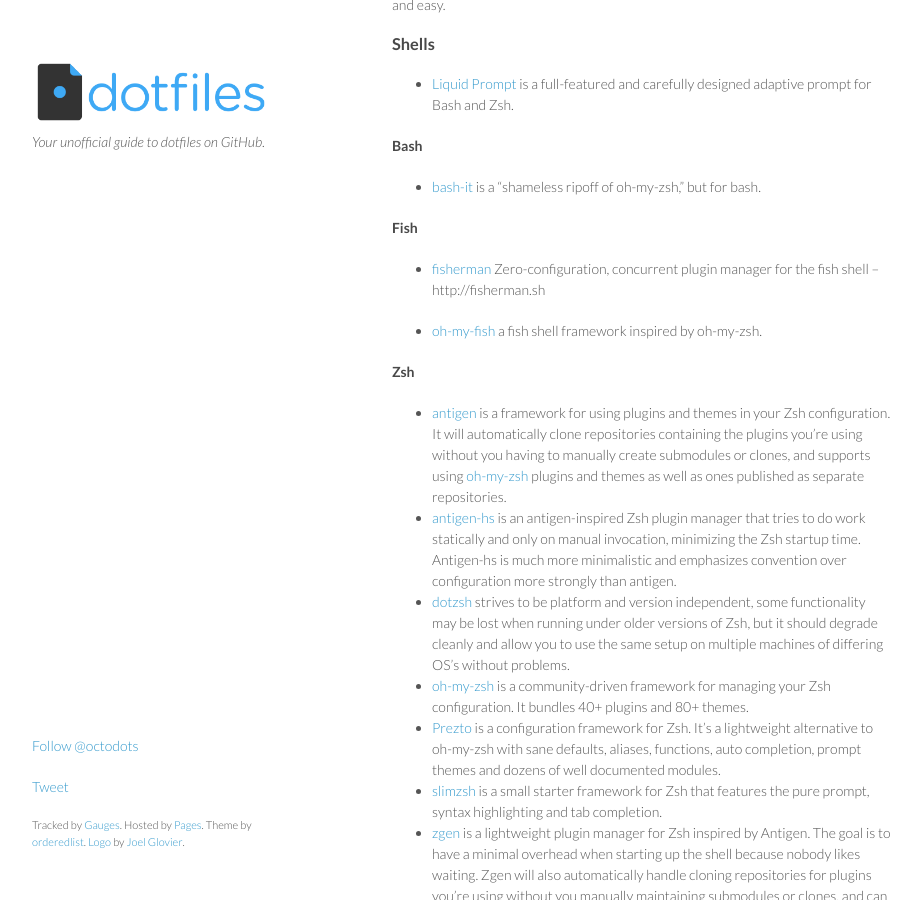
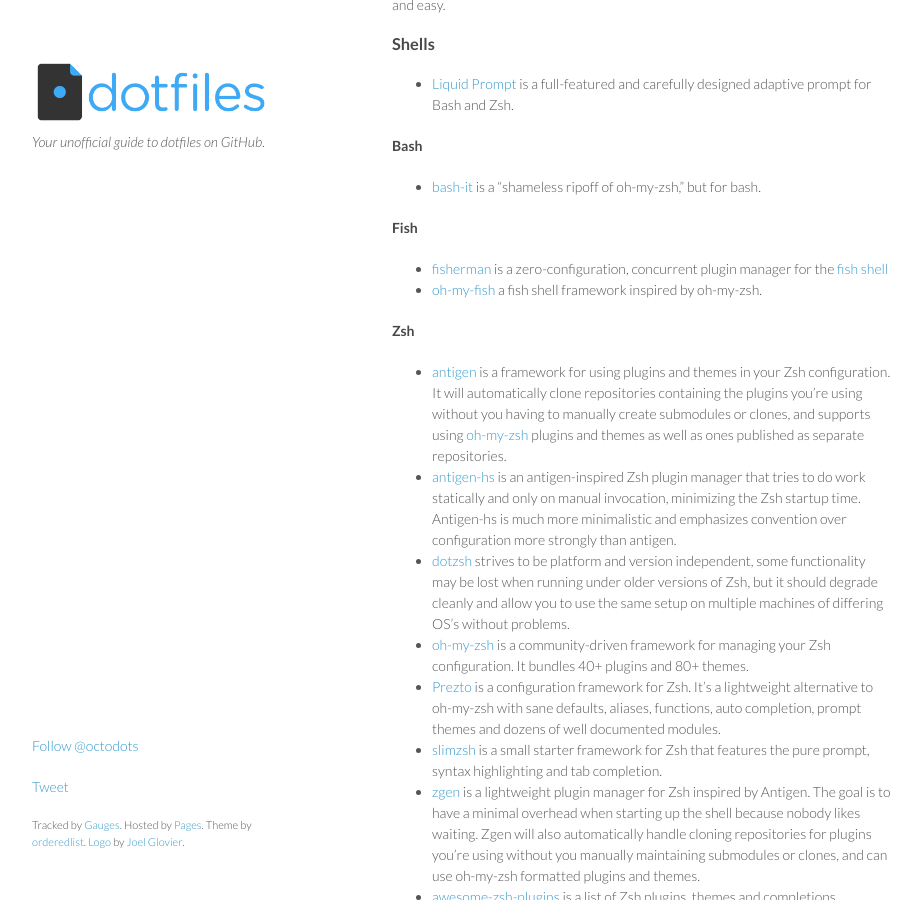
Before and after one commit to dotfiles/dotfiles.github.com, a Jekyll site: the page built from index.md, in a window 1280 px wide and 900 px high, scrolled down 1184 px. Shown: the whole window, without its empty margins (178-1099 px from the left). Built offline with Jekyll 4.4.1, drawn with Linux system fonts in a browser that asks for light colours; Markdown is read by kramdown in place of the engine named in the settings; comment, search, counter and statistics services are not loaded.

Commit message:
Update fisherman entry

```diff
--- a/index.md
+++ b/index.md
@@ -50,8 +50,7 @@
 
 #### Fish
 
-* [fisherman](https://github.com/fisherman/fisherman) Zero-configuration, concurrent plugin manager for the fish shell – http://fisherman.sh
-
+* [fisherman](http://fisherman.sh) is a zero-configuration, concurrent plugin manager for the [fish shell](http://fish.sh)
 * [oh-my-fish](https://github.com/oh-my-fish/oh-my-fish) a fish shell framework inspired by oh-my-zsh.
 
 #### Zsh
```
